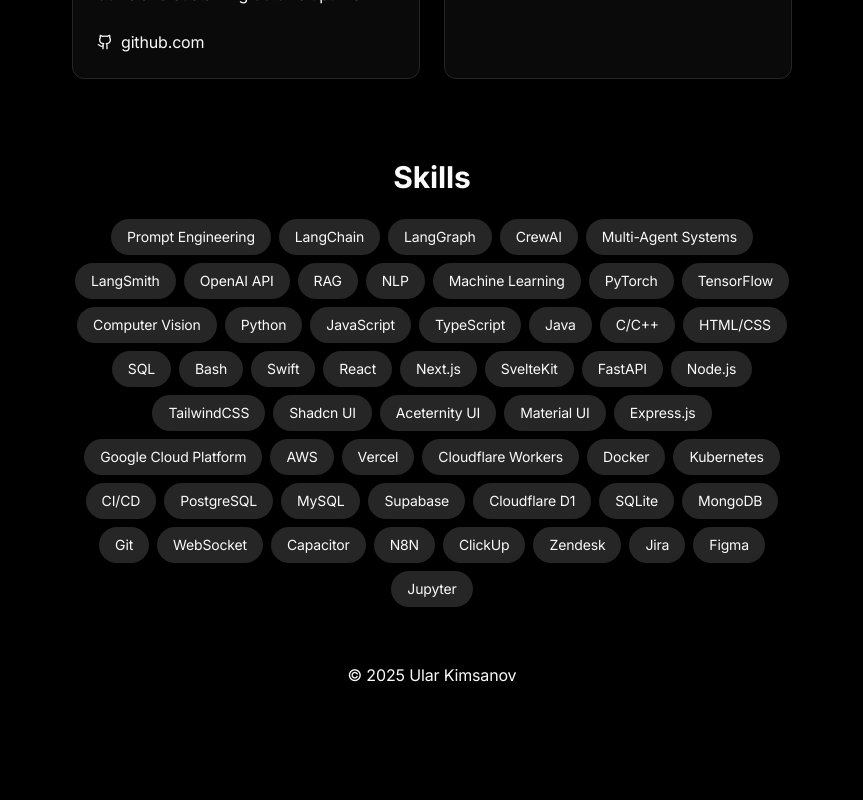
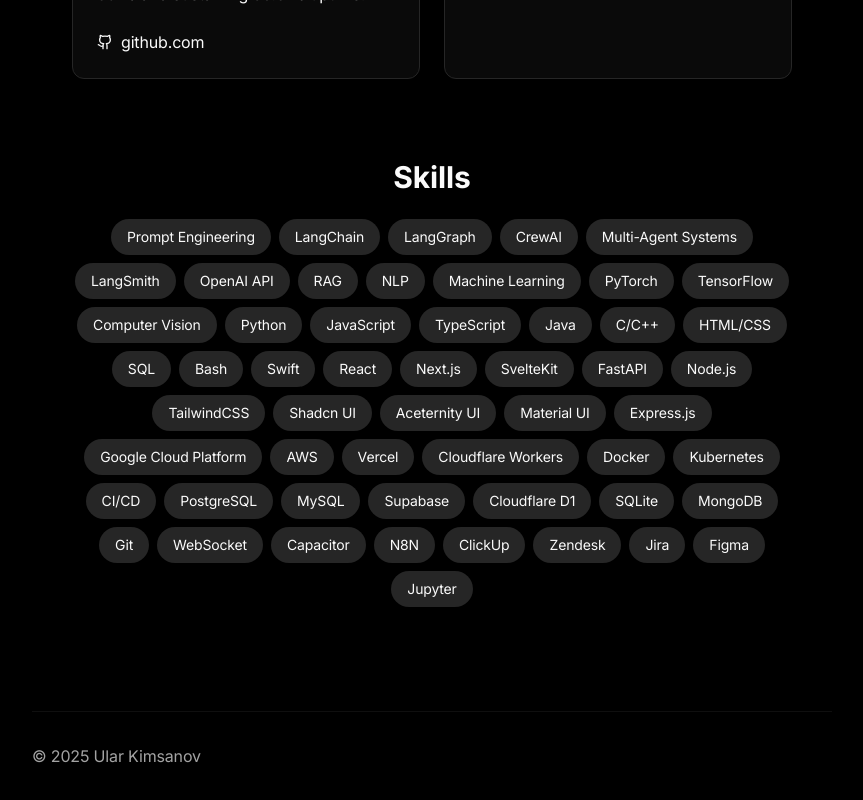
Before and after one commit to ukimsanov/personal-portfolio, a Next.js app: page / in a window 1280 px wide. Shown: the part 761-1561 px from the top of the page, without its empty margins (208-1071 px from the left). Before the commit the page ends 1464 px from the top, so only its background shows below. Built offline with nearby package versions, Linux system fonts and the light colour scheme.

Commit message:
style: enhance footer styling with border and padding adjustments

```diff
--- a/src/components/Footer.tsx
+++ b/src/components/Footer.tsx
@@ -3,8 +3,8 @@
 
 const Footer = () => {
   return (
-    <footer className="text-center p-4 w-full">
-      <p>{resumeData.footer}</p>
+    <footer className="py-8 w-full border-t border-border/40 mt-16">
+      <p className="text-muted-foreground">{resumeData.footer}</p>
     </footer>
   );
 };
```
